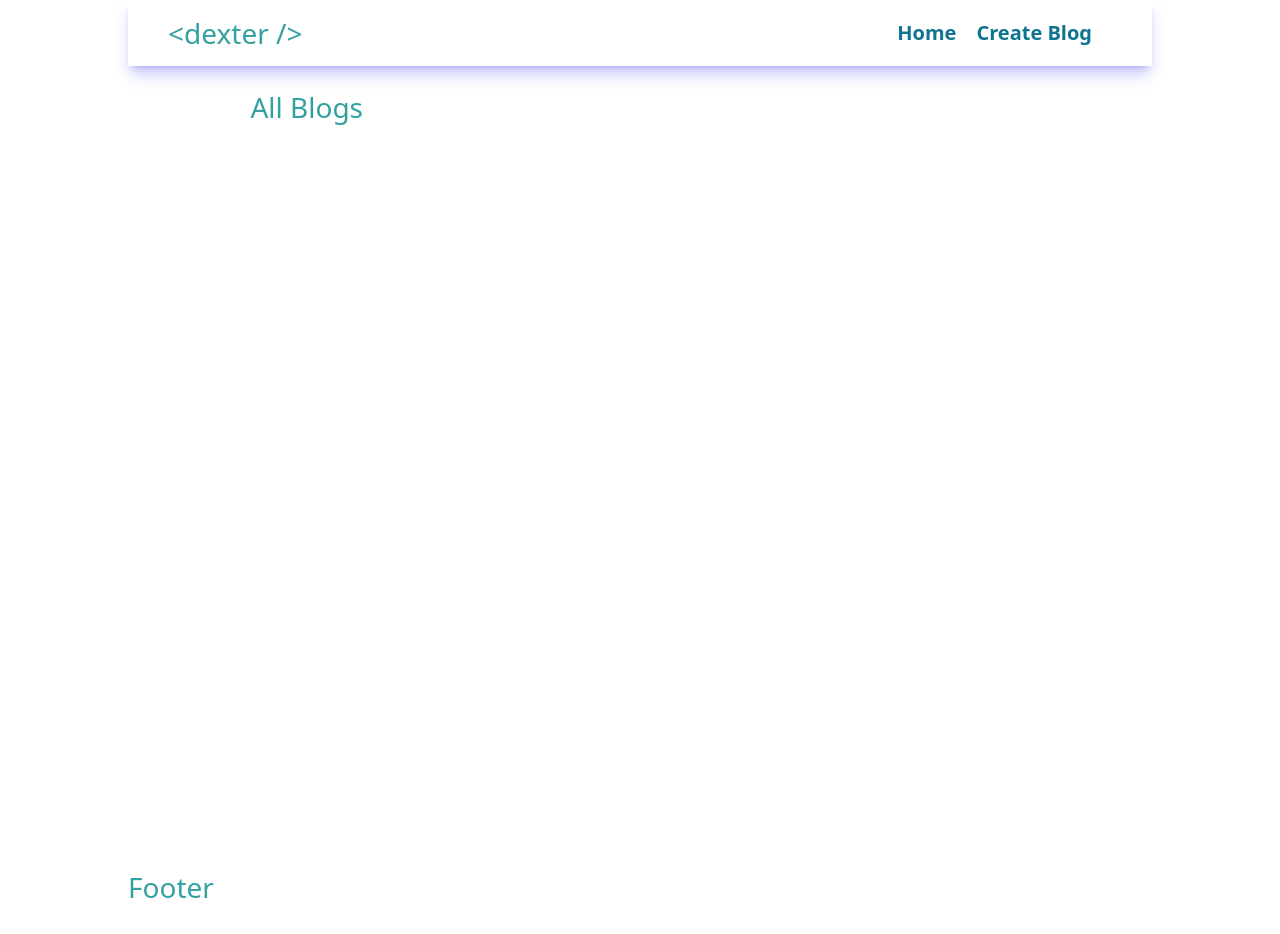
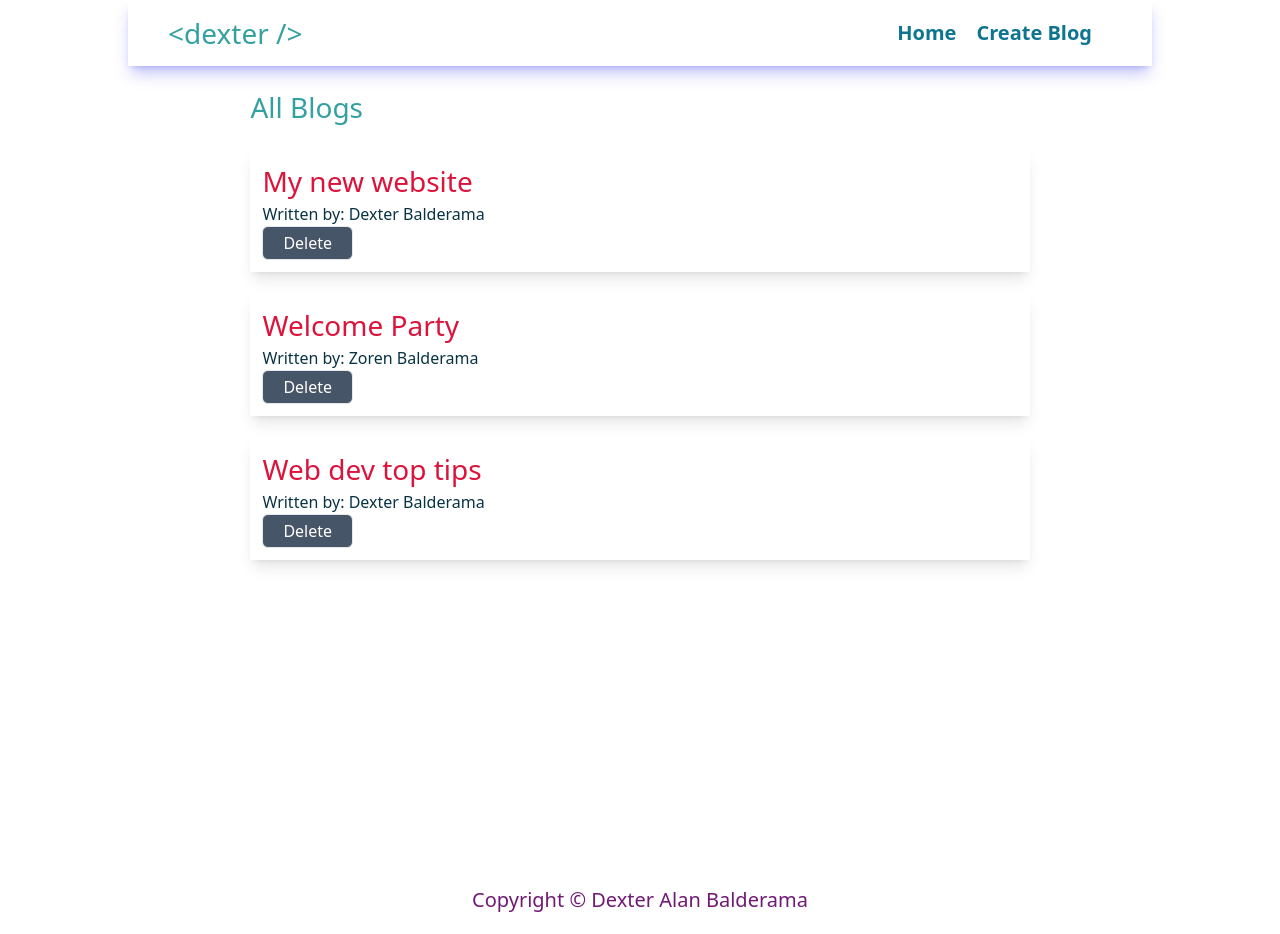
Before and after one commit to dhiee1598/blog-application, a React (Create React App) app: page / in a window 1280 px wide. Before the commit the page ends 908 px from the top, so only its background shows below. Built offline with nearby package versions, Linux system fonts and the light colour scheme.

Commit message:
blog update

```diff
--- a/public/index.html
+++ b/public/index.html
@@ -11,8 +11,6 @@
     />
     <link rel="apple-touch-icon" href="%PUBLIC_URL%/logo192.png" />
 
-    <link rel="manifest" href="%PUBLIC_URL%/manifest.json" />
-
     <title>Blog Application</title>
   </head>
   <body>
--- /dev/null
+++ b/src/components/Blog.tsx
@@ -0,0 +1,34 @@
+interface BlogListProps {
+  items: BlogItem[];
+  handleClick(id: number): void;
+}
+interface BlogItem {
+  title: string;
+  body: string;
+  author: string;
+  id: number;
+}
+
+const Blog = ({ items, handleClick }: BlogListProps) => {
+  return (
+    <>
+      {items.map((item) => {
+        return (
+          <div className="shadow-lg p-3 transition duration-500  hover:shadow-gray-500 mb-5 ">
+            <h2>{item.title}</h2>
+            <p className="text-cyan-950">Written by: {item.author}</p>
+            <button
+              className="border px-5 rounded-md bg-slate-600 text-white py-1 transition duration-500
+             hover:bg-red-500"
+              onClick={() => handleClick(item.id)}
+            >
+              Delete
+            </button>
+          </div>
+        );
+      })}
+    </>
+  );
+};
+
+export default Blog;
--- a/src/components/Blogs.tsx
+++ b/src/components/Blogs.tsx
@@ -1,7 +1,37 @@
+import Blog from "./Blog";
+import { useState } from "react";
+
 const Blogs = () => {
+  const [items, setItems] = useState([
+    {
+      title: "My new website",
+      body: "lorem ipsum....",
+      author: "Dexter Balderama",
+      id: 1,
+    },
+    {
+      title: "Welcome Party",
+      body: "lorem ipsum....",
+      author: "Zoren Balderama",
+      id: 2,
+    },
+    {
+      title: "Web dev top tips",
+      body: "lorem ipsum....",
+      author: "Dexter Balderama",
+      id: 3,
+    },
+  ]);
+
+  const handleClick = (id: number) => {
+    const newBlog = items.filter((item) => item.id !== id);
+    setItems(newBlog);
+  };
+
   return (
-    <div className="w-4/5 h-screen m-auto p-5">
-      <h1>All Blogs</h1>
+    <div className="w-4/5 min-h-screen m-auto p-5">
+      <h1 className="mb-5">All Blogs</h1>
+      <Blog items={items} handleClick={handleClick} />
     </div>
   );
 };
--- a/src/components/Footer.tsx
+++ b/src/components/Footer.tsx
@@ -1,7 +1,9 @@
 const Footer = () => {
   return (
-    <div>
-      <h1>Footer</h1>
+    <div className="p-5">
+      <p className="text-center text-fuchsia-900 text-xl">
+        Copyright &copy; Dexter Alan Balderama
+      </p>
     </div>
   );
 };
--- a/src/index.css
+++ b/src/index.css
@@ -15,3 +15,7 @@ h1 {
   color: rgb(52, 161, 161);
   font-size: 28px;
 }
+h2 {
+  color: crimson;
+  font-size: 28px;
+}
```
